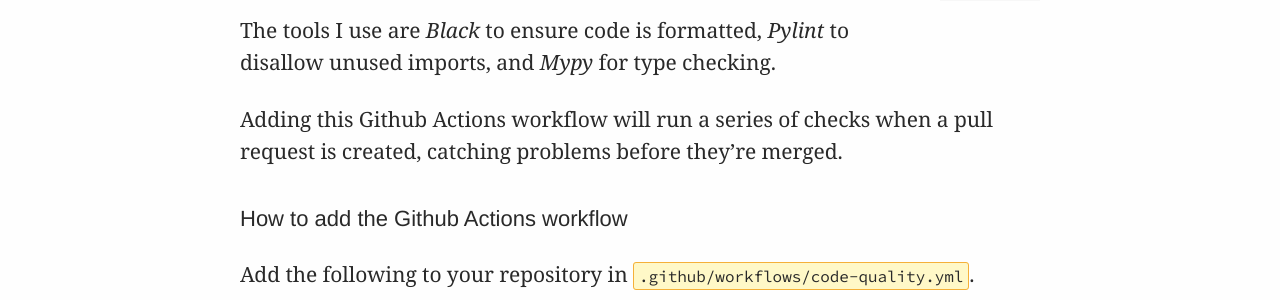
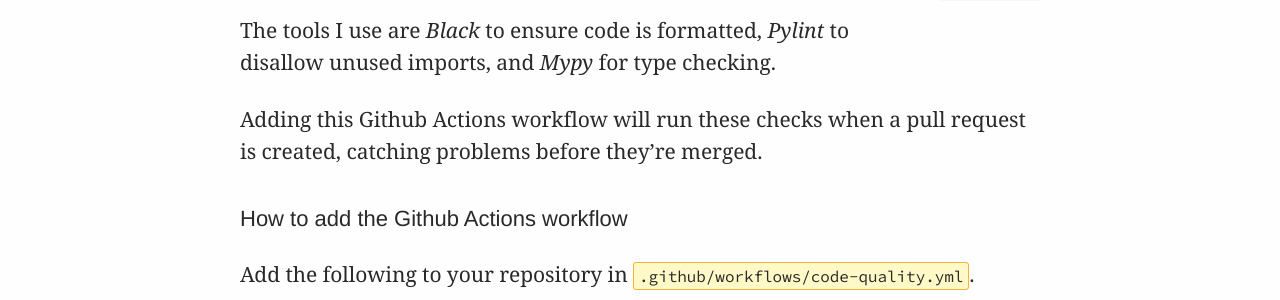
Before and after one commit to explodinglabs/explodinglabs.github.io, a Jekyll site: the page built from docs/_posts/python/2021-07-01-code-quality-github-actions.markdown, in a window 1280 px wide. Shown: the part 397-697 px from the top of the page. Built offline with Jekyll 4.4.1, drawn with Linux system fonts in a browser that asks for light colours.

Commit message:
Update 2021-07-01-code-quality-github-actions.markdown

```diff
--- a/docs/_posts/python/2021-07-01-code-quality-github-actions.markdown
+++ b/docs/_posts/python/2021-07-01-code-quality-github-actions.markdown
@@ -15,7 +15,7 @@ of quality.**
 The tools I use are *Black* to ensure code is formatted,
 *Pylint* to disallow unused imports, and *Mypy* for type checking.
 
-Adding this Github Actions workflow will run a series of checks when a pull
+Adding this Github Actions workflow will run these checks when a pull
 request is created, catching problems before they're merged.
 
 ## How to add the Github Actions workflow
```
